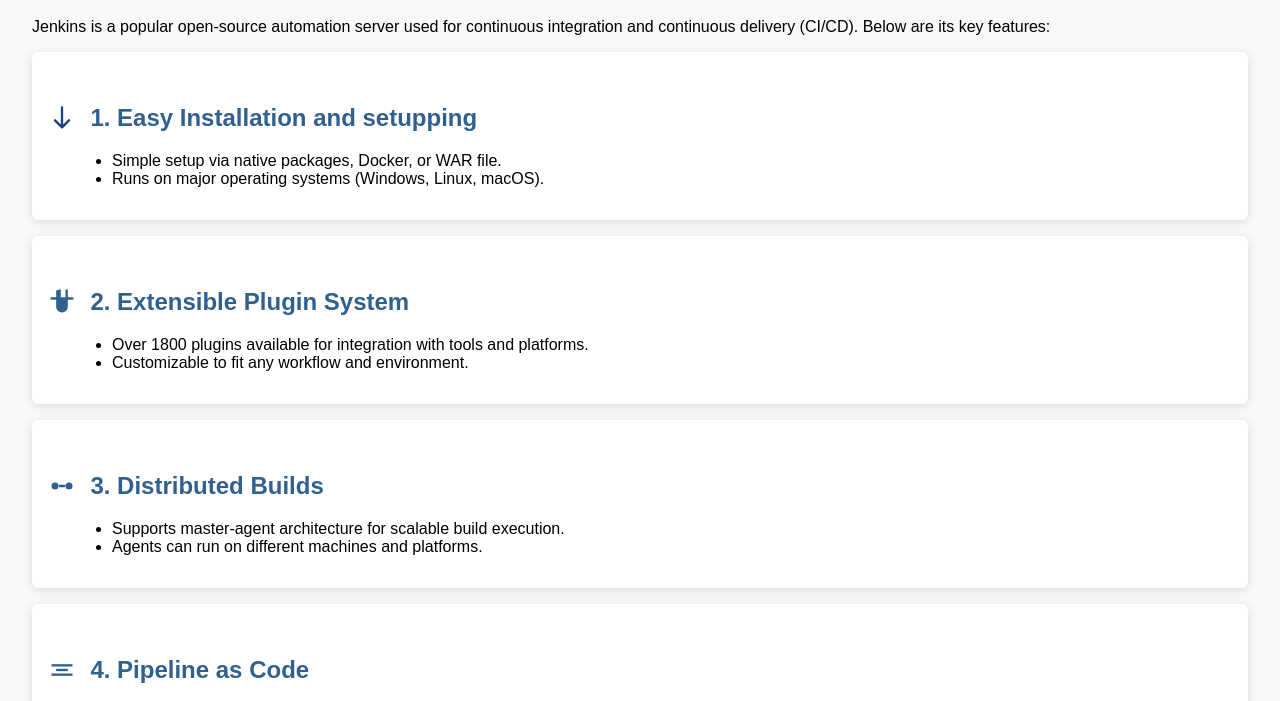
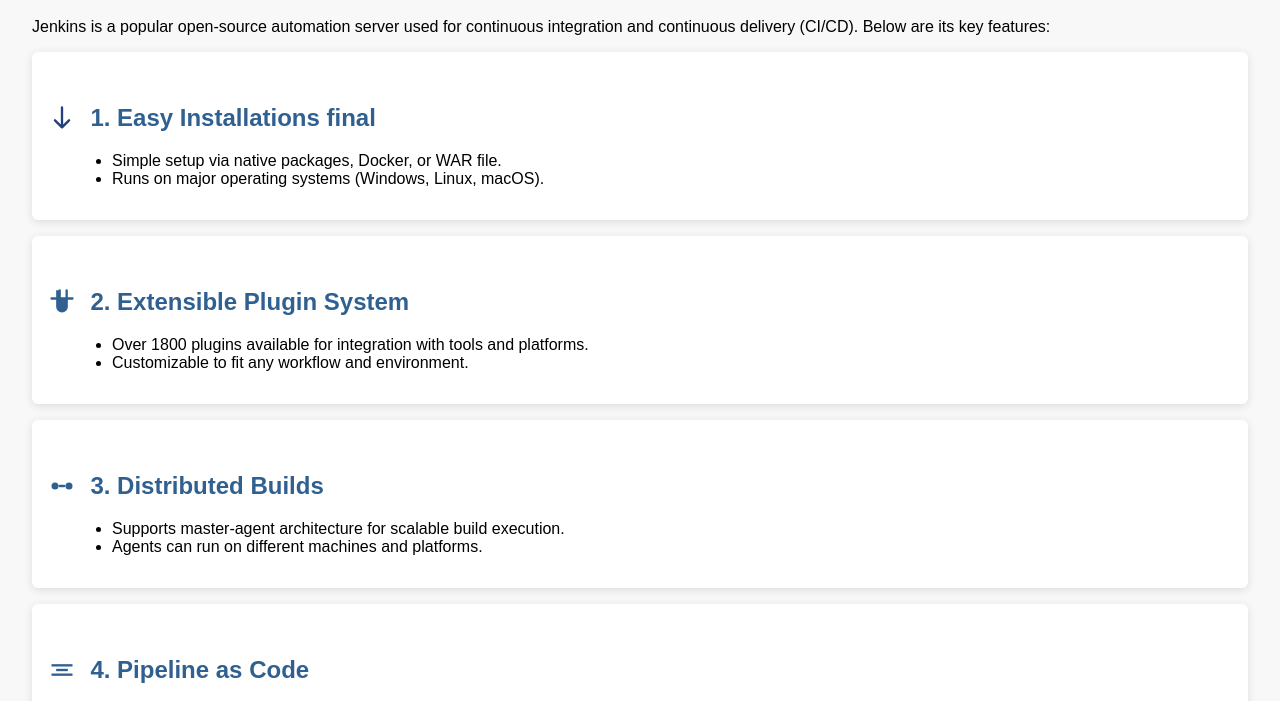
Before and after one commit to chandana-devops1234/NEW-TASK_ONE, a plain HTML site: page index.html in a window 1280 px wide. Shown: the part 72-773 px from the top of the page. Drawn offline with Linux system fonts and the light colour scheme.

Commit message:
final-commit

```diff
--- a/index.html
+++ b/index.html
@@ -23,7 +23,7 @@
                 <!-- Installation Icon -->
                 <svg viewBox="0 0 24 24" fill="#204080"><path d="M12 2a1 1 0 0 1 1 1v14.59l4.3-4.3a1 1 0 1 1 1.4 1.42l-6 6a1 1 0 0 1-1.4 0l-6-6a1 1 0 1 1 1.4-1.42l4.3 4.3V3a1 1 0 0 1 1-1z"/></svg>
             </span>
-            1. Easy Installation and setupping
+            1. Easy Installations final
         </h2>
         <ul>
             <li>Simple setup via native packages, Docker, or WAR file.</li>
```
